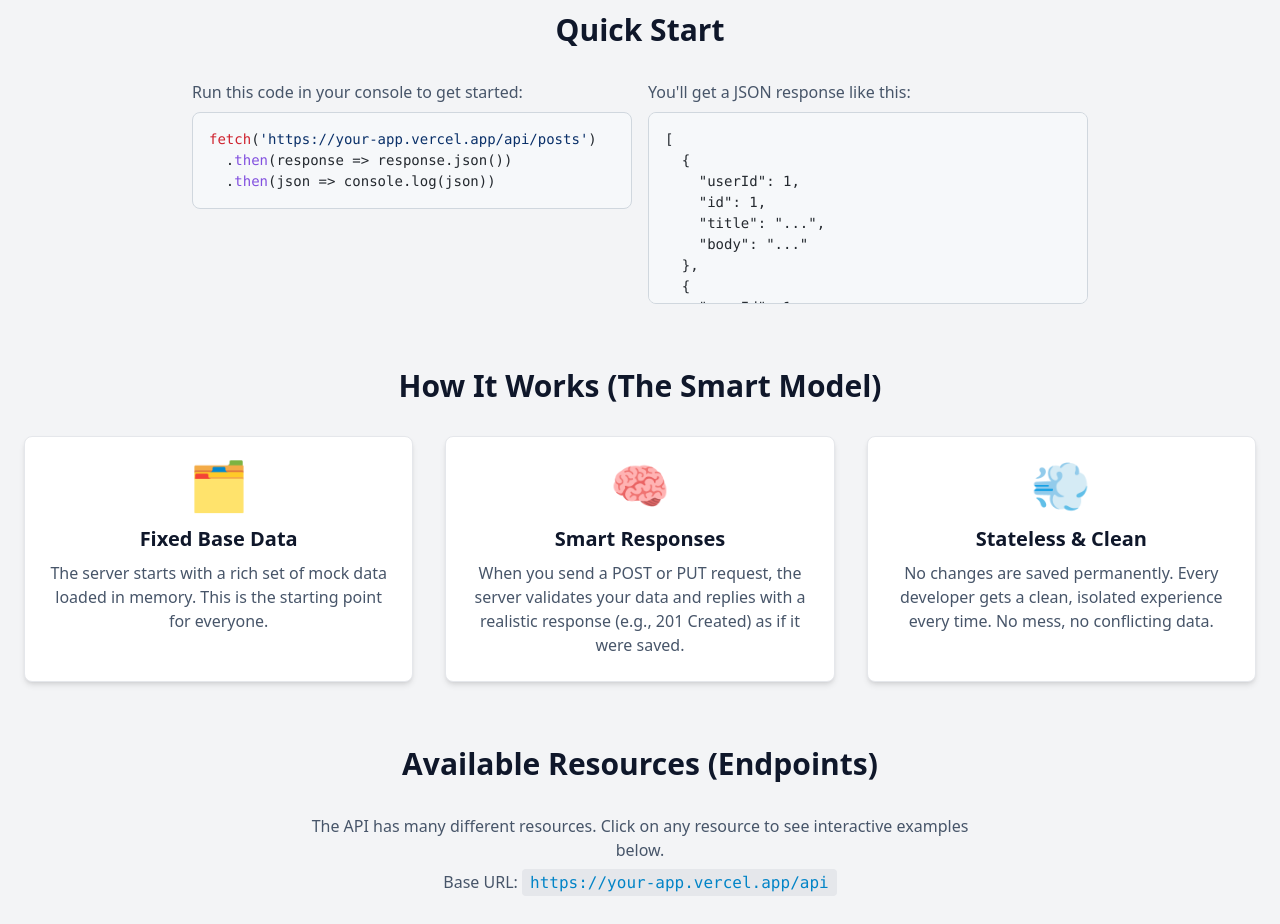
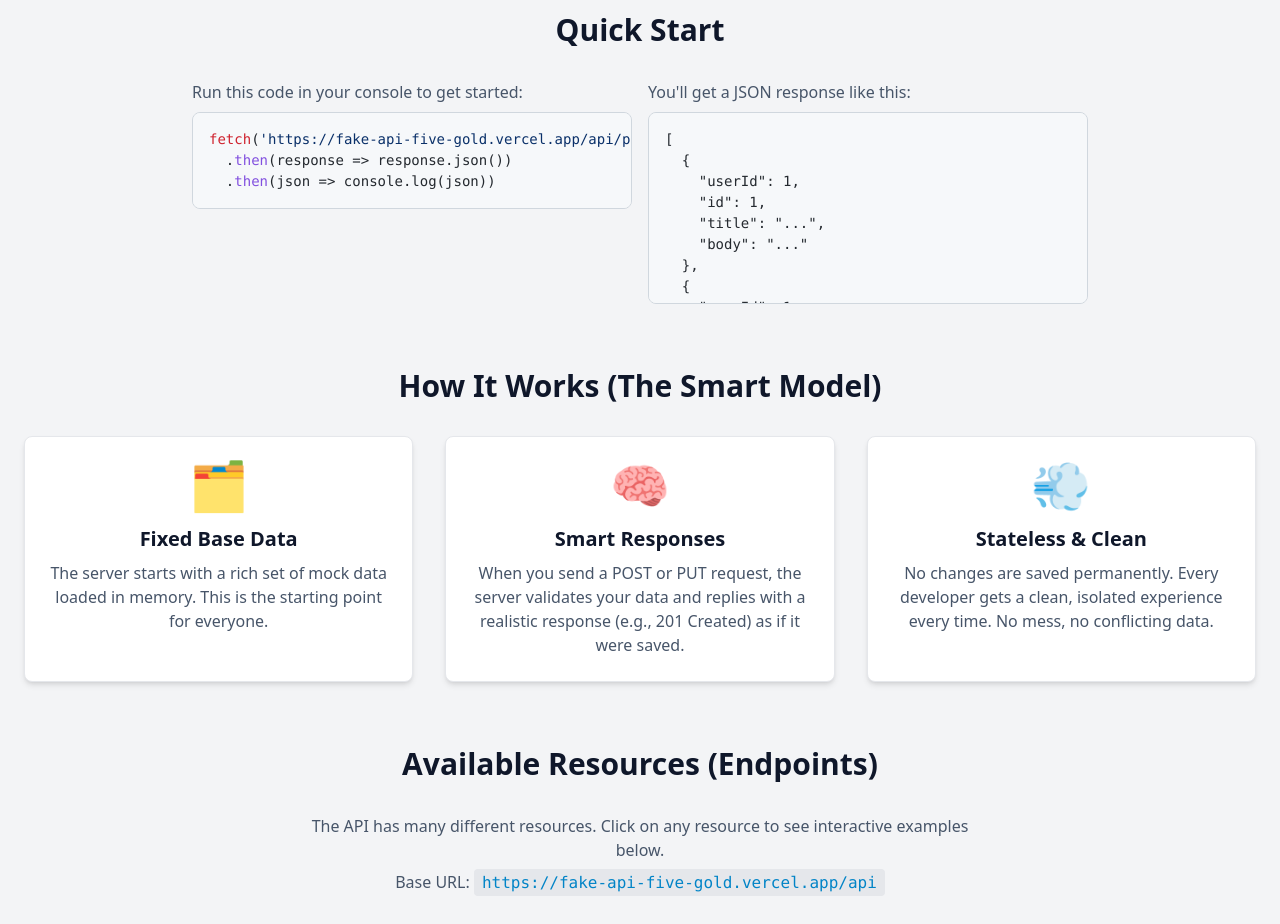
Before and after one commit to 7assan1019/fake-api, a website: page index.html in a window 1280 px wide. Shown: the part 320-1244 px from the top of the page. Drawn offline with nearby package versions, Linux system fonts and the light colour scheme.

Commit message:
Update index.html

```diff
--- a/index.html
+++ b/index.html
@@ -118,7 +118,7 @@
                 <div>
                     <p class="text-slate-600 dark:text-slate-400 mb-2" data-translate-key="quick_start_desc">Run this code in your console to get started:</p>
                     <div class="code-block">
-                        <pre><code class="language-js"><span class="keyword">fetch</span>(<span class="string">'https://your-app.vercel.app/api/posts'</span>)
+                        <pre><code class="language-js"><span class="keyword">fetch</span>(<span class="string">'https://fake-api-five-gold.vercel.app/api/posts'</span>)
   .<span class="method">then</span>(response => response.json())
   .<span class="method">then</span>(json => console.log(json))</code></pre>
                     </div>
@@ -175,7 +175,7 @@
                 The API has many different resources. Click on any resource to see interactive examples below.
             </p>
             <p class="text-center text-slate-600 dark:text-slate-400 mb-8 max-w-2xl mx-auto">
-                <span data-translate-key="base_url">Base URL:</span> <code class="bg-gray-200 dark:bg-slate-700 text-sky-600 dark:text-yellow-300 px-2 py-1 rounded">https://your-app.vercel.app/api</code>
+                <span data-translate-key="base_url">Base URL:</span> <code class="bg-gray-200 dark:bg-slate-700 text-sky-600 dark:text-yellow-300 px-2 py-1 rounded">https://fake-api-five-gold.vercel.app/api</code>
             </p>
             <div id="resource-grid" class="grid grid-cols-2 sm:grid-cols-3 md:grid-cols-4 lg:grid-cols-5 gap-4 text-center">
                 <!-- Links will be populated by JS -->
@@ -455,19 +455,23 @@
         }
 
         function updateExampleCode(resource) {
-            const baseUrl = 'https://your-app.vercel.app/api';
+            // CORRECTED BASE URL
+            const baseUrl = 'https://fake-api-five-gold.vercel.app/api';
 
             document.querySelectorAll('.resource-link').forEach(link => {
                 link.classList.toggle('active', link.dataset.resourceName === resource);
             });
 
+            // GET All
             document.getElementById('get-all-code').innerHTML = `<span class="keyword">fetch</span>(<span class="string">'${baseUrl}/${resource}'</span>)
   .<span class="method">then</span>(res => res.json())
   .<span class="method">then</span>(json => console.log(json))`;
 
+            // GET One
             document.getElementById('get-one-code').innerHTML = `<span class="keyword">fetch</span>(<span class="string">'${baseUrl}/${resource}/1'</span>)
   .<span class="method">then</span>(...)`;
 
+            // POST
             let postBody = `{
     <span class="comment">// ...data matching the resource structure</span>
   }`;
@@ -505,9 +509,10 @@
   .<span class="method">then</span>(json => console.log(json));
 <span class="comment">
 // 👇 Expected Response
-// { id: 51, ... }</span>`;
+// { id: 101, ... }</span>`;
 
-            document.getElementById('nested-code').innerHTML = `<span class="comment">// Get all comments for post with id 1</span>
+            // Nested
+             document.getElementById('nested-code').innerHTML = `<span class="comment">// Get all comments for post with id 1</span>
 <span class="keyword">fetch</span>(<span class="string">'${baseUrl}/posts/1/comments'</span>)
   .<span class="method">then</span>(res => res.json())
   .<span class="method">then</span>(json => console.log(json))
```
